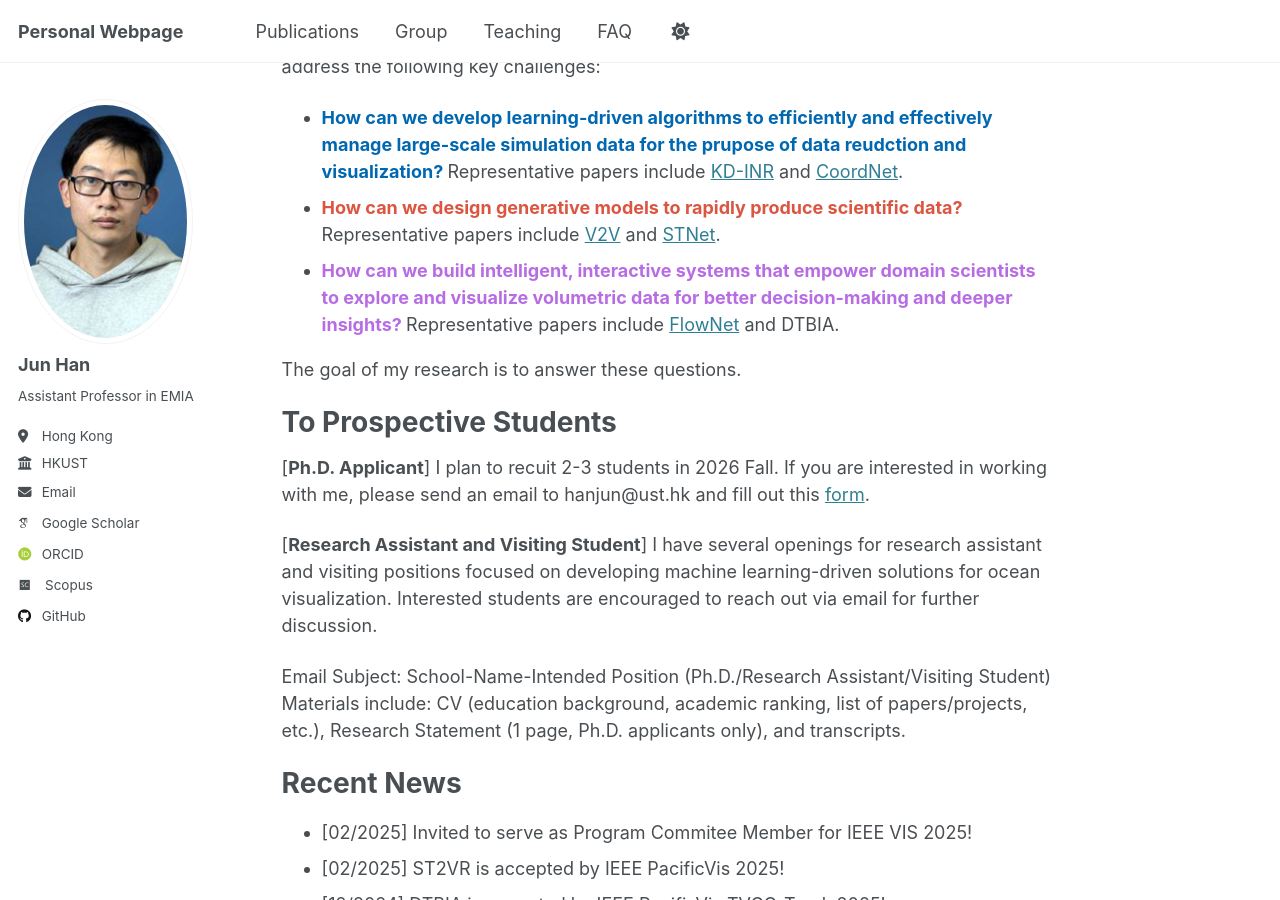
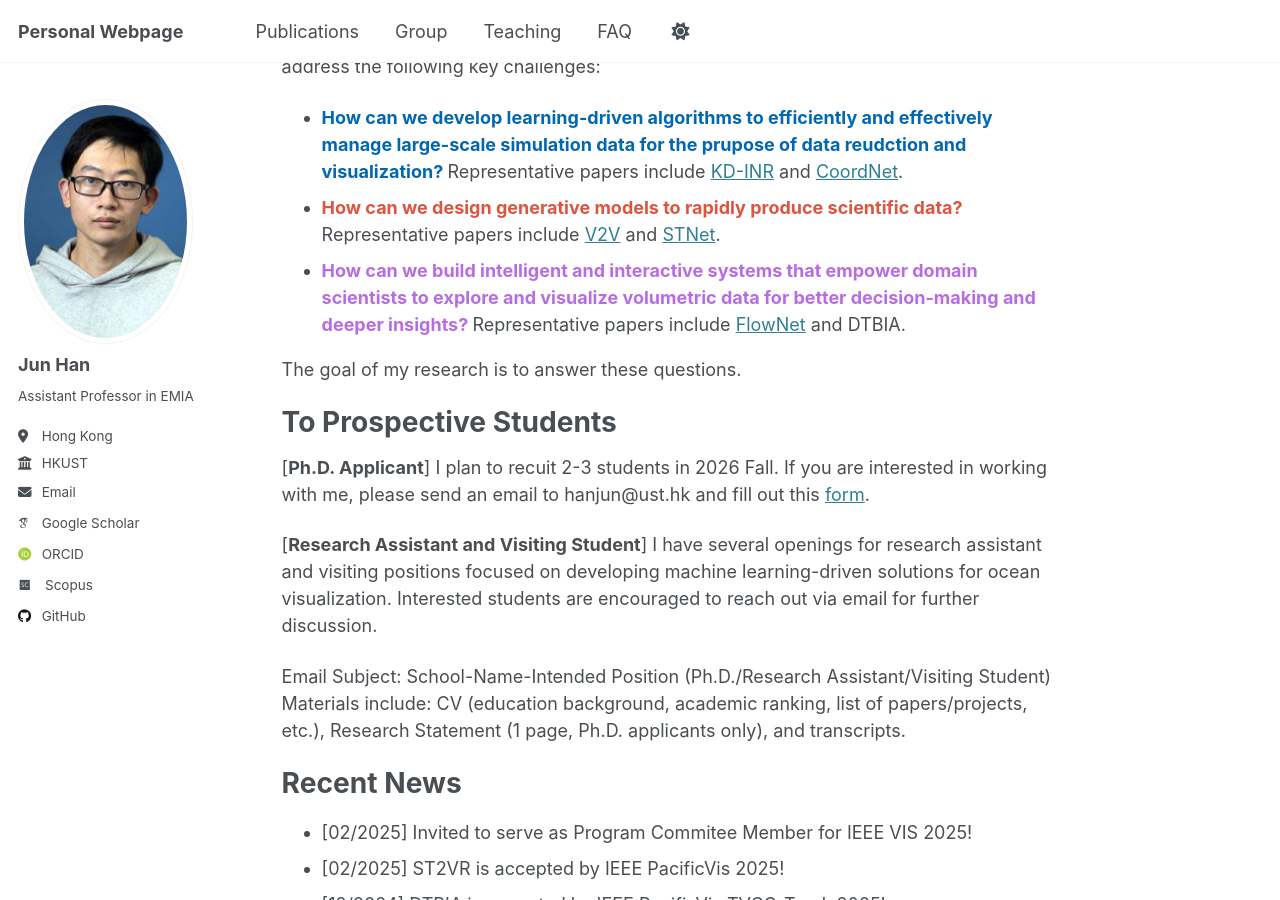
Before and after one commit to stevenhan1991/stevenhan1991.github.io, a Jekyll site: the page built from _pages/about.md, in a window 1280 px wide and 900 px high, scrolled down 402 px. Built offline with Jekyll 4.4.1, drawn with Linux system fonts in a browser that asks for light colours; some web fonts are replaced.

Commit message:
Update about.md

```diff
--- a/_pages/about.md
+++ b/_pages/about.md
@@ -14,7 +14,7 @@ My research lies at the intersection of scientific visualization, human-computer
 <ul>
 <li> <span style="color: #0067B1; font-weight: bold;"> How can we develop learning-driven algorithms to efficiently and effectively manage large-scale simulation data for the prupose of data reudction and visualization? </span> Representative papers include <a href='https://ieeexplore.ieee.org/abstract/document/10371224/'>KD-INR</a> and <a href='https://ieeexplore.ieee.org/abstract/document/9852325/'>CoordNet</a>. </li>
 <li> <span style="color: #DC5541; font-weight: bold;"> How can we design generative models to rapidly produce scientific data? </span> Representative papers include <a href='https://ieeexplore.ieee.org/document/9230431/'>V2V</a> and <a href='https://ieeexplore.ieee.org/document/9552857/'>STNet</a>. </li>
-<li><span style="color: #B86CE4; font-weight: bold;"> How can we build intelligent, interactive systems that empower domain scientists to explore and visualize volumetric data for better decision-making and deeper insights? </span> Representative papers include <a href='https://ieeexplore.ieee.org/abstract/document/8532319' >FlowNet</a> and DTBIA. </li>
+<li><span style="color: #B86CE4; font-weight: bold;"> How can we build intelligent and interactive systems that empower domain scientists to explore and visualize volumetric data for better decision-making and deeper insights? </span> Representative papers include <a href='https://ieeexplore.ieee.org/abstract/document/8532319' >FlowNet</a> and DTBIA. </li>
 </ul>
 The goal of my research is to answer these questions.
 
```
